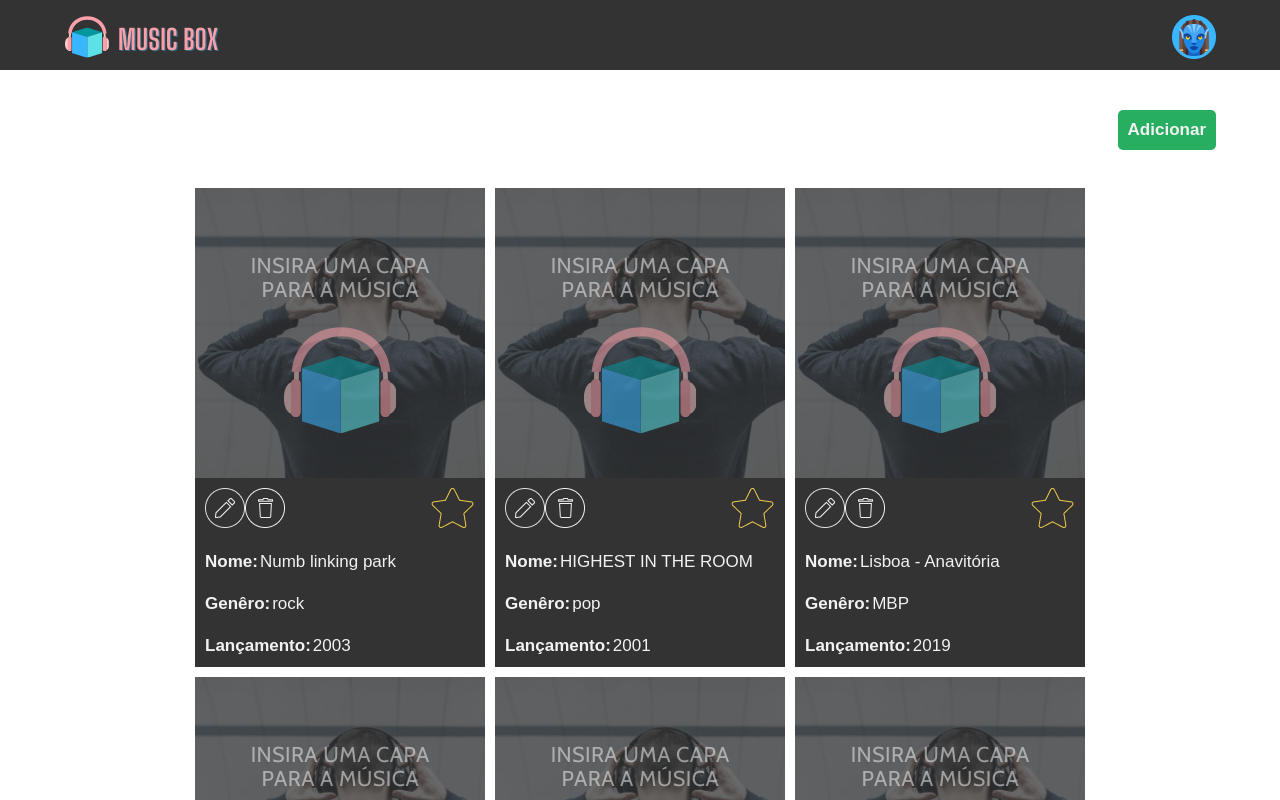
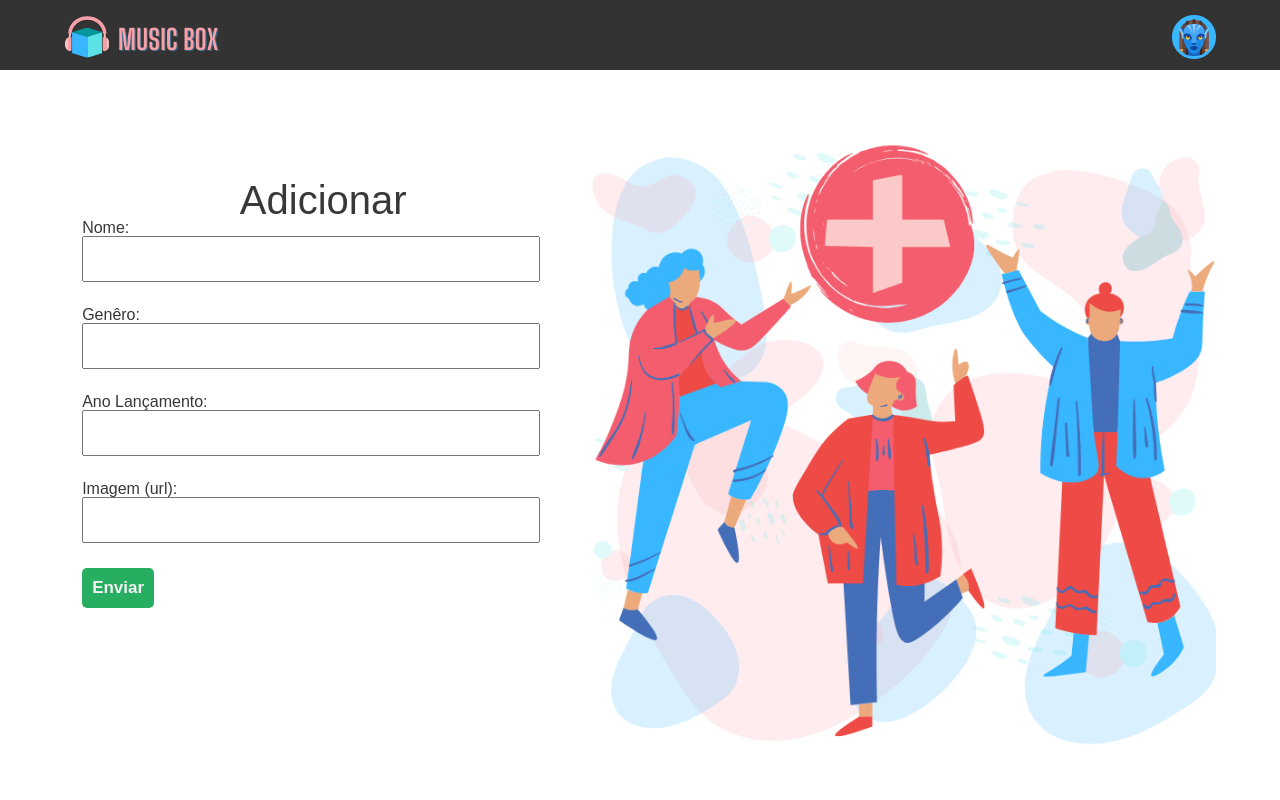
Before and after one commit to miniguiti/music-box-react-bootcamp, a React (Create React App) app: page / in a window 1280 px wide. Shown: the top 800 px of the page. Built offline with nearby package versions, Linux system fonts and the light colour scheme.

Commit message:
Terminando componentização

```diff
--- a/src/App.js
+++ b/src/App.js
@@ -2,10 +2,13 @@
 import './assets/css/style.css'
 import './assets/css/reset.css'
 import Music from './pages/Music';
+import Index from './pages/Index';
+import NotFound from './pages/NotFound';
+import AddMusic from './pages/AddMusic';
 
 function App() {
   return (
-    <Music />
+    <AddMusic/>
   );
 }
 
--- a/src/components/BtnGreen.js
+++ b/src/components/BtnGreen.js
@@ -2,7 +2,7 @@
 
 function BtnGreen(props) {
     return (
-        <button className="btn-green right">{props.texto}</button>
+        <button className="btn-green ">{props.texto}</button>
     );
 }
 
--- /dev/null
+++ b/src/pages/AddMusic.js
@@ -0,0 +1,41 @@
+import React from 'react';
+import NavBar from '../components/NavBar';
+import imgAdd from '../assets/images/add-music-img.png';
+import BtnGreen from '../components/BtnGreen';
+
+function AddMusic() {
+    return (
+        <>
+            <NavBar />
+            <div className="container">
+                <div className="add-music">
+                    <form>
+                        <h1>Adicionar</h1>
+                        <div>
+                            <label>Nome: <input type="text" /></label>
+                        </div>
+                        <div>
+                            <label>Genêro: <input type="text" /></label>
+                        </div>
+                        <div>
+                            <label>Ano Lançamento:</label>
+                            <input type="text" />
+                        </div>
+
+                        <div>
+                            <label> Imagem (url):</label>
+                            <input type="text" />
+                        </div>
+                        <div>
+                            <BtnGreen texto ="Enviar"/>
+                        </div>
+                    </form>
+                    <img src={imgAdd} alt="" />
+                </div>
+            </div>
+
+        </>
+    );
+}
+
+export default AddMusic;
--- /dev/null
+++ b/src/pages/Index.js
@@ -0,0 +1,26 @@
+import React from 'react'
+import NavBar from '../components/NavBar'
+import imgIndex from '../assets/images/index-img.png'
+import BtnGreen from '../components/BtnGreen'
+
+function Index() {
+    return (
+        <>
+        <NavBar/>
+            <div className="container index">
+                <div className="index-content">
+                    <div className="box-text-index">
+                        <div className="info-index">
+                            <h1>Faça parte do nosso dicionário de música </h1>
+                            <h3>Contribua e fique por dentro das novidades  </h3>
+                        </div>
+                        <div className="img-index"></div>
+                        <BtnGreen texto = "Conhecer agora!"/>
+                    </div>
+                    <img src={imgIndex} alt="" className="index-img" />
+                </div>
+            </div>
+        </>
+    );
+}
+export default Index;
--- /dev/null
+++ b/src/pages/NotFound.js
@@ -0,0 +1,27 @@
+import React from 'react'
+import NavBar from '../components/NavBar'
+import imgNotFound from '../assets/images/not-found.png'
+import BtnGreen from '../components/BtnGreen'
+
+function NotFound() {
+    return (
+        <>
+            <NavBar />
+            <div className="container index ">
+                <div className="index-content">
+                    <div className="box-text-index">
+                        <div className="info-index not-found">
+                            <h1>Oops!</h1>
+                            <h3>A página que você procura não foi encontrada.</h3>
+                        </div>
+                        <div className="img-index"></div>
+                        <BtnGreen texto="Voltar"/>
+                    </div>
+                    <img src={imgNotFound} alt="" className="index-img" />
+                </div>
+            </div>
+        </>
+    );
+}
+
+export default NotFound;
```
